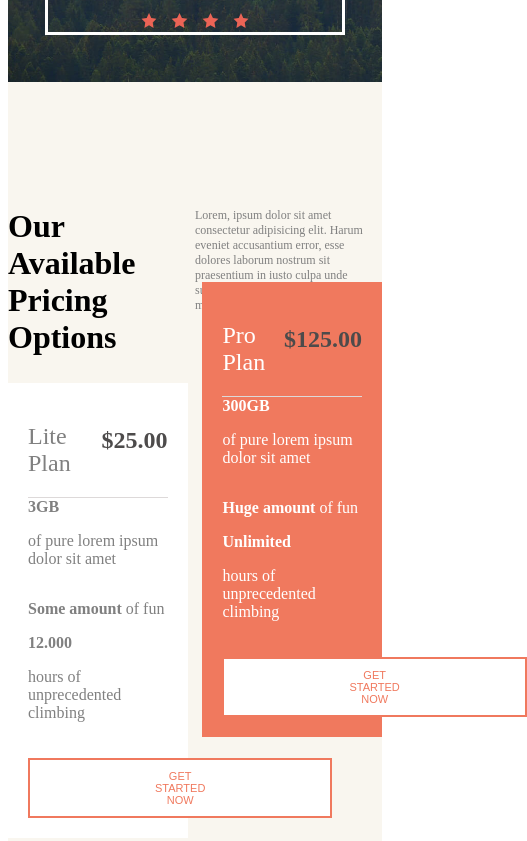
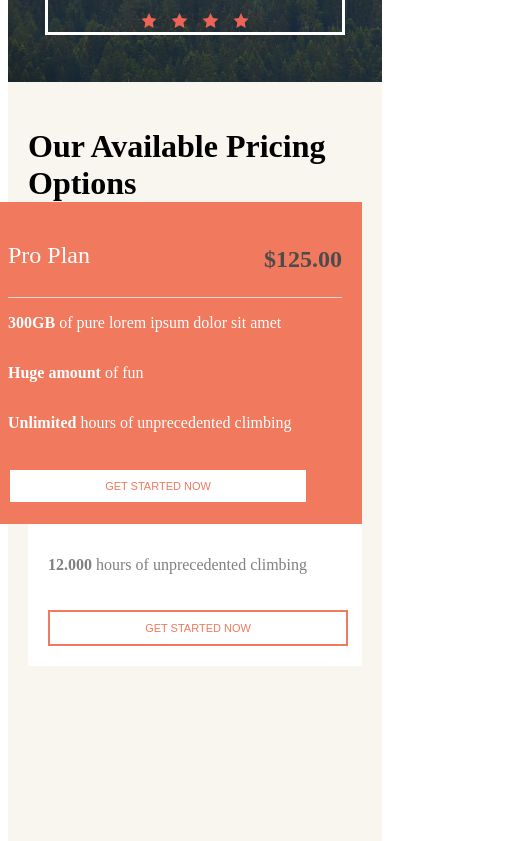
Before and after one commit to markostj/html-css-stranica-dm, a plain HTML site: page index.html in a window 390 px wide. Shown: the part 2364-3205 px from the top of the page, 527 px wide, since content can reach past the window. Drawn offline with Linux system fonts and the light colour scheme.

Commit message:
changing

```diff
--- a/index.html
+++ b/index.html
@@ -164,10 +164,14 @@
             </div>
             <p class="bold">3GB</p>
             <p>of pure lorem ipsum dolor sit amet</p>
+            <div>
               <p class="bold">Some amount</p>
               <p>of fun</p>
+            </div>
+            <div>
               <p class="bold">12.000</p>
               <p>hours of unprecedented climbing</p>
+            </div>
             <button class="button pricing__button">Get started now</button>
           </div>
           <div class="plan__secondary">
@@ -179,8 +183,10 @@
             <p>of pure lorem ipsum dolor sit amet</p>
             <p class="bold">Huge amount</p>
             <p>of fun</p>
+            <div>
               <p class="bold">Unlimited</p>
               <p>hours of unprecedented climbing</p>
+            </div>
             <button class="button pricing__button">Get started now</button>
           </div>
         </div>
--- a/style.css
+++ b/style.css
@@ -34,7 +34,7 @@ html {
   display: flex;
   justify-content: space-between;
   list-style-type: none;
-  padding-inline-start: 0px;
+  padding-inline-start: 0;
 }
 @media(max-width:800px){
   .nav__list{
@@ -44,7 +44,7 @@ html {
 }
 .nav__link {
   text-decoration: none;
-  padding: 0px 30px;
+  padding: 20px 30px;
   color: white;
   text-transform: uppercase;
   font-size: 0.6125rem;
@@ -77,7 +77,7 @@ html {
 }
 @media(max-width:800px){
   .hero__content .button + .button {
-    margin-left: 0px;
+    margin-left: 0;
     margin-top:20px;
   }
 }
@@ -155,7 +155,7 @@ html {
   color: grey;
   font-size: 0.8125rem;
 }
-@media(max-width:800px)  /*ne mijenja queryje*/
+@media(max-width:800px)
 {
   .features__title{
     text-align:center;
@@ -174,7 +174,7 @@ html {
     width:100%;
   }
   .features__content + .features__content {
-    margin-left: 0px;
+    margin-left: 0;
   }
   .content__title{
     margin-bottom:10px;
@@ -242,23 +242,47 @@ html {
 .pricing {
   padding-top: 100px;
   background-color: #f9f6ef;
-  height:800px;
+  height:600px;
+}
+@media (max-width:800px){
+  .pricing{
+    padding-top:0;
+    height:800px;
+  }
 }
 .pricing .wrapper {
   display: flex;
   flex-wrap: wrap;
   position: relative;
 }
+@media (max-width: 800px){
+  .pricing .wrapper{
+    padding:20px;
+    flex-direction: column;
+  }
+}
 
 .pricing__heading {
   font-size: 2rem;
   width: 50%;
+}
+@media (max-width: 800px){
+  .pricing__heading{
+    width:100%;
+    margin-bottom: 0;
+  }
 }
 .pricing__paragraph {
   color: grey;
   font-size: 0.75rem;
   width: 50%;
   margin: 26px 0;
+}
+@media (max-width: 800px){
+  .pricing__paragraph{
+    font-size:1rem;
+    width:100%;
+  }
 }
 .plan__primary {
   color: grey;
@@ -267,6 +291,11 @@ html {
   width: 48%;
   margin-bottom: 20px;
 }
+ @media (max-width:800px){
+   .plan__primary{
+     width:100%;
+   }
+ }
 .plan__title {
   display: flex;
   justify-content: space-between;
@@ -283,7 +312,6 @@ html {
 .bold {
   display: inline-block;
   font-weight: bold;
-  margin: 0px;
 }
 .pricing__button {
   background-color: #fff;
@@ -292,6 +320,12 @@ html {
   padding: 10px 125px;
   font-size: 0.6875rem;
   border: 2px solid #f0795e;
+}
+@media (max-width: 800px){
+  .pricing__button{
+    padding:10px 0;
+    width:300px;
+  }
 }
 .plan__secondary {
   position: absolute;
@@ -303,6 +337,12 @@ html {
   width: 48%;
   margin-left: 20px;
   margin-bottom: 20px;
+}
+@media (max-width: 800px){
+  .plan__secondary{
+    width:100%;
+    margin:20px;
+  }
 }
 .plan__primary p,
 .plan__secondary p {
@@ -344,7 +384,7 @@ html {
   }
   .download__google  {
     margin-top:10px;
-    padding-left: 0px;
+    padding-left: 20;
                 /*uopce ne mijenja prema querisima*/
     width:100px;
   }
```
Lines whose indentation alone changed are shown as unchanged.
